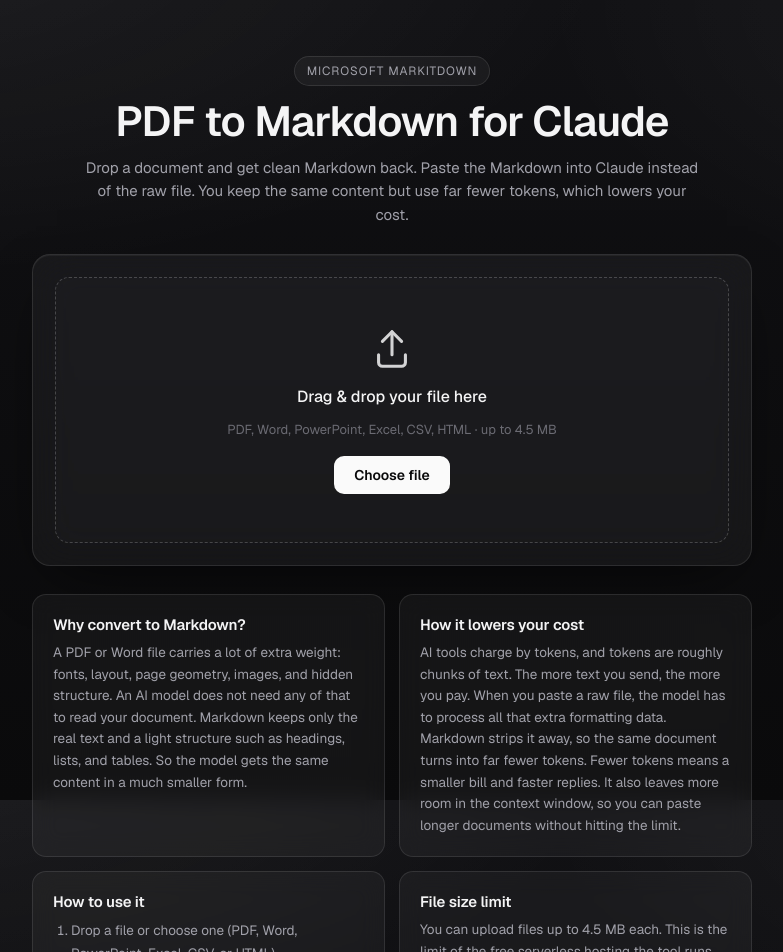
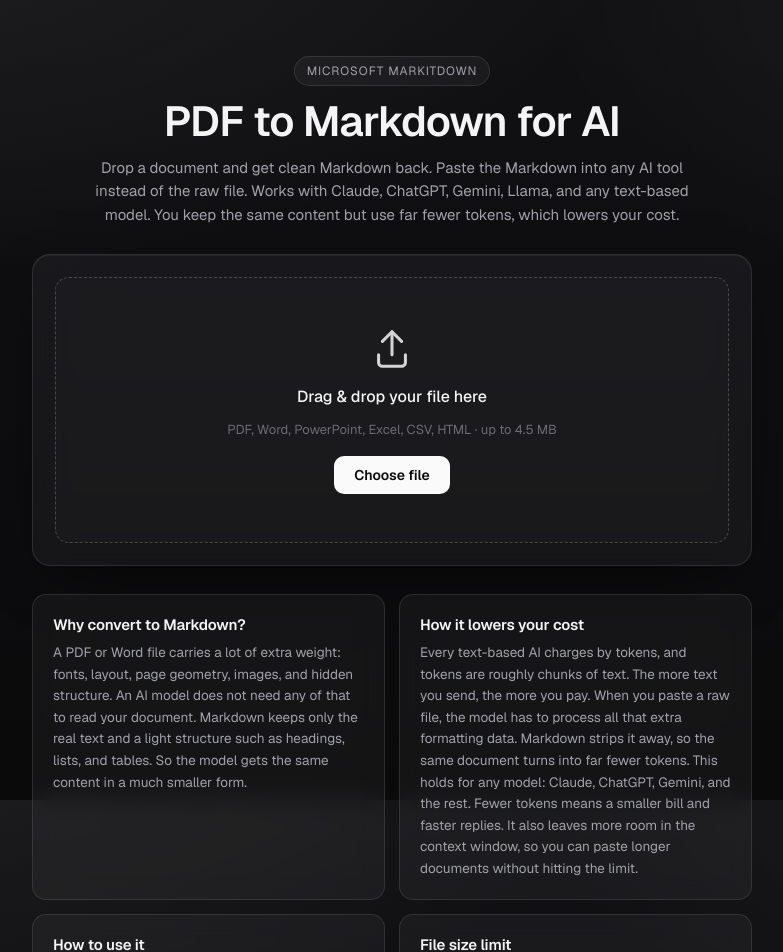
Before and after one commit to Suffynux/save-my-tokens, a Next.js app: page / in a window 1280 px wide. Shown: the top 952 px of the page, without its empty margins (248-1031 px from the left). Built offline with nearby package versions, Linux system fonts and the light colour scheme.

Commit message:
Update titles and descriptions for clarity on AI compatibility in PDF to Markdown tool

```diff
--- a/app/layout.tsx
+++ b/app/layout.tsx
@@ -13,9 +13,9 @@
 });
 
 export const metadata: Metadata = {
-  title: "PDF → Markdown · for Claude",
+  title: "PDF to Markdown for AI",
   description:
-    "Convert PDFs and documents to clean Markdown with Microsoft MarkItDown — paste into Claude and save tokens.",
+    "Convert PDFs and documents to clean Markdown with Microsoft MarkItDown. Paste into Claude, ChatGPT, Gemini, or any text-based AI and save tokens.",
 };
 
 export default function RootLayout({
--- a/app/page.tsx
+++ b/app/page.tsx
@@ -106,10 +106,11 @@
     <main className={styles.page}>
       <header className={styles.header}>
         <span className={styles.badge}>Microsoft MarkItDown</span>
-        <h1 className={styles.title}>PDF to Markdown for Claude</h1>
+        <h1 className={styles.title}>PDF to Markdown for AI</h1>
         <p className={styles.subtitle}>
-          Drop a document and get clean Markdown back. Paste the Markdown into Claude
-          instead of the raw file. You keep the same content but use far fewer tokens,
+          Drop a document and get clean Markdown back. Paste the Markdown into any AI
+          tool instead of the raw file. Works with Claude, ChatGPT, Gemini, Llama, and
+          any text-based model. You keep the same content but use far fewer tokens,
           which lowers your cost.
         </p>
       </header>
@@ -219,12 +220,13 @@
         <div className={styles.infoBlock}>
           <h2 className={styles.infoTitle}>How it lowers your cost</h2>
           <p className={styles.infoText}>
-            AI tools charge by tokens, and tokens are roughly chunks of text. The more
-            text you send, the more you pay. When you paste a raw file, the model has to
-            process all that extra formatting data. Markdown strips it away, so the same
-            document turns into far fewer tokens. Fewer tokens means a smaller bill and
-            faster replies. It also leaves more room in the context window, so you can
-            paste longer documents without hitting the limit.
+            Every text-based AI charges by tokens, and tokens are roughly chunks of
+            text. The more text you send, the more you pay. When you paste a raw file,
+            the model has to process all that extra formatting data. Markdown strips it
+            away, so the same document turns into far fewer tokens. This holds for any
+            model: Claude, ChatGPT, Gemini, and the rest. Fewer tokens means a smaller
+            bill and faster replies. It also leaves more room in the context window, so
+            you can paste longer documents without hitting the limit.
           </p>
         </div>
 
@@ -234,7 +236,7 @@
             <li>Drop a file or choose one (PDF, Word, PowerPoint, Excel, CSV, or HTML).</li>
             <li>Wait a moment while it converts in your browser session.</li>
             <li>Copy the Markdown or download the .md file.</li>
-            <li>Paste it into Claude or any other AI tool.</li>
+            <li>Paste it into Claude, ChatGPT, Gemini, or any other AI tool.</li>
           </ol>
         </div>
 
```
